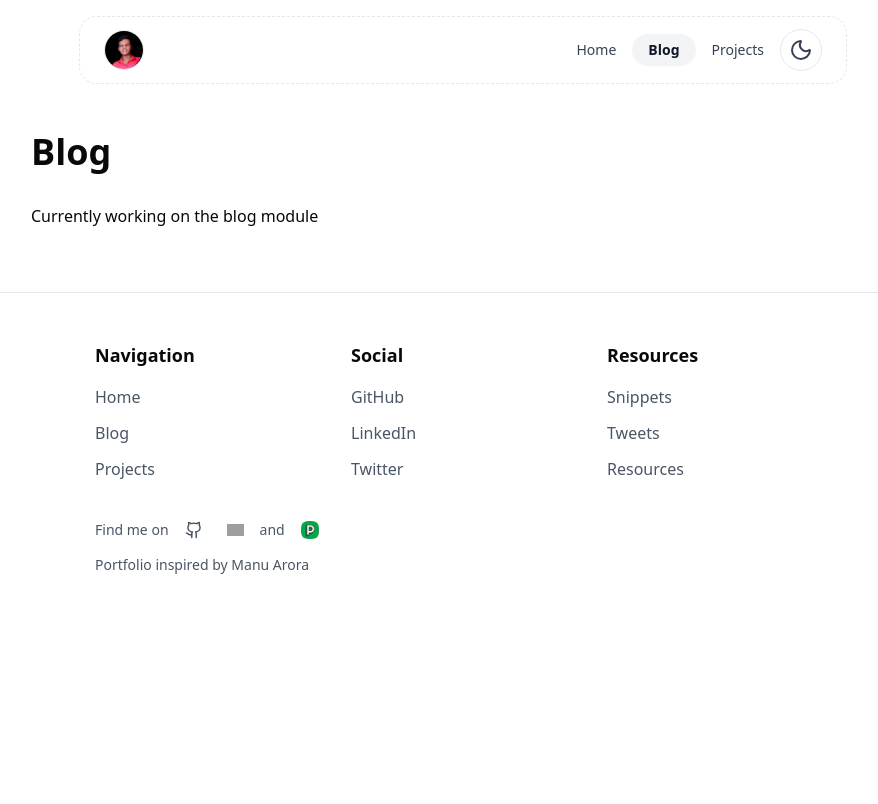
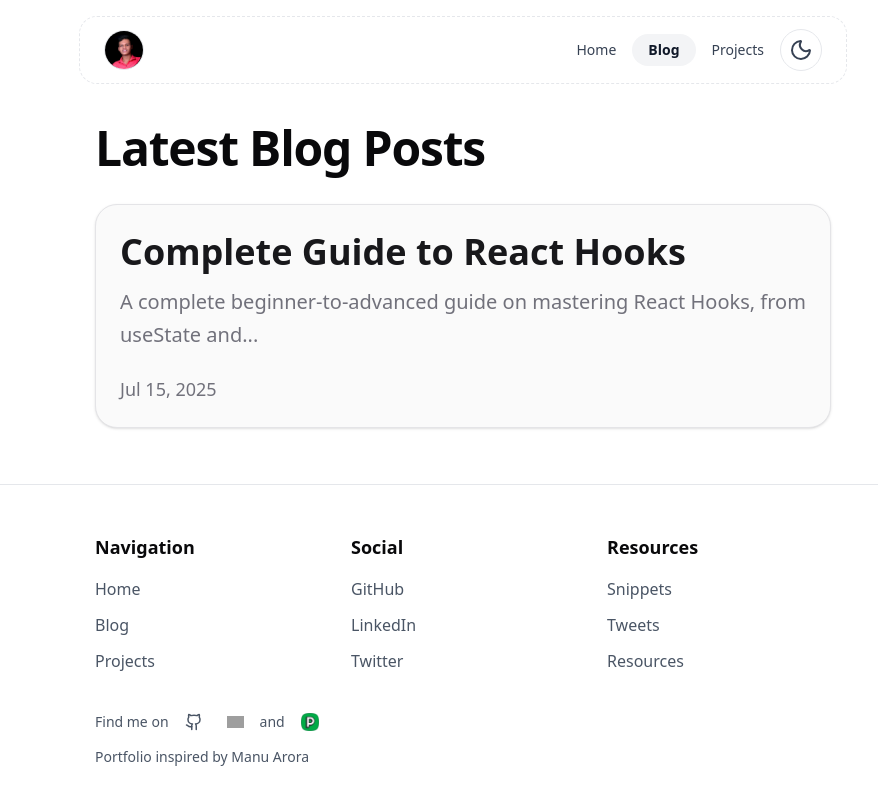
Before and after one commit to NikhilPatil2727/modern-portfolio, a Next.js app: page /blog in a window 1280 px wide. Shown: the top 804 px of the page, without its empty margins (177-1055 px from the left). Built offline with nearby package versions, Linux system fonts and the light colour scheme; grey boxes are pictures that could not be loaded.

Commit message:
feat(blog): implement BlogPage component with latest blog post details

```diff
--- a/app/blog/page.tsx
+++ b/app/blog/page.tsx
@@ -1,12 +1,23 @@
 import Link from "next/link";
 
 export default function BlogPage() {
+  const post = {
+    title: "Complete Guide to React Hooks",
+    description: "A complete beginner-to-advanced guide on mastering React Hooks, from useState and...",
+    date: "Jul 15, 2025",
+    href: "/blog/react",
+  };
+
   return (
-    <div className="max-w-4xl mx-auto px-4 py-16">
-      <h1 className="text-4xl font-bold mb-8">Blog</h1>
-      <div className="space-y-6">
-        <p>Currently working on the blog module</p>
-      </div>
-    </div>
+    <section className="mx-auto max-w-3xl px-4 py-14">
+      <h1 className="mb-8 text-5xl font-bold tracking-tight">Latest Blog Posts</h1>
+      <Link key={post.title} href={post.href} aria-label={`Open ${post.title}`}>
+        <article className="rounded-3xl border border-zinc-200 bg-zinc-50 p-6 shadow-sm transition-all hover:-translate-y-1 hover:shadow-md">
+          <h2 className="mb-3 text-4xl font-semibold leading-tight text-zinc-900">{post.title}</h2>
+          <p className="mb-6 text-xl leading-relaxed text-zinc-500">{post.description}</p>
+          <p className="text-lg text-zinc-500">{post.date}</p>
+        </article>
+      </Link>
+    </section>
   );
 }
```
